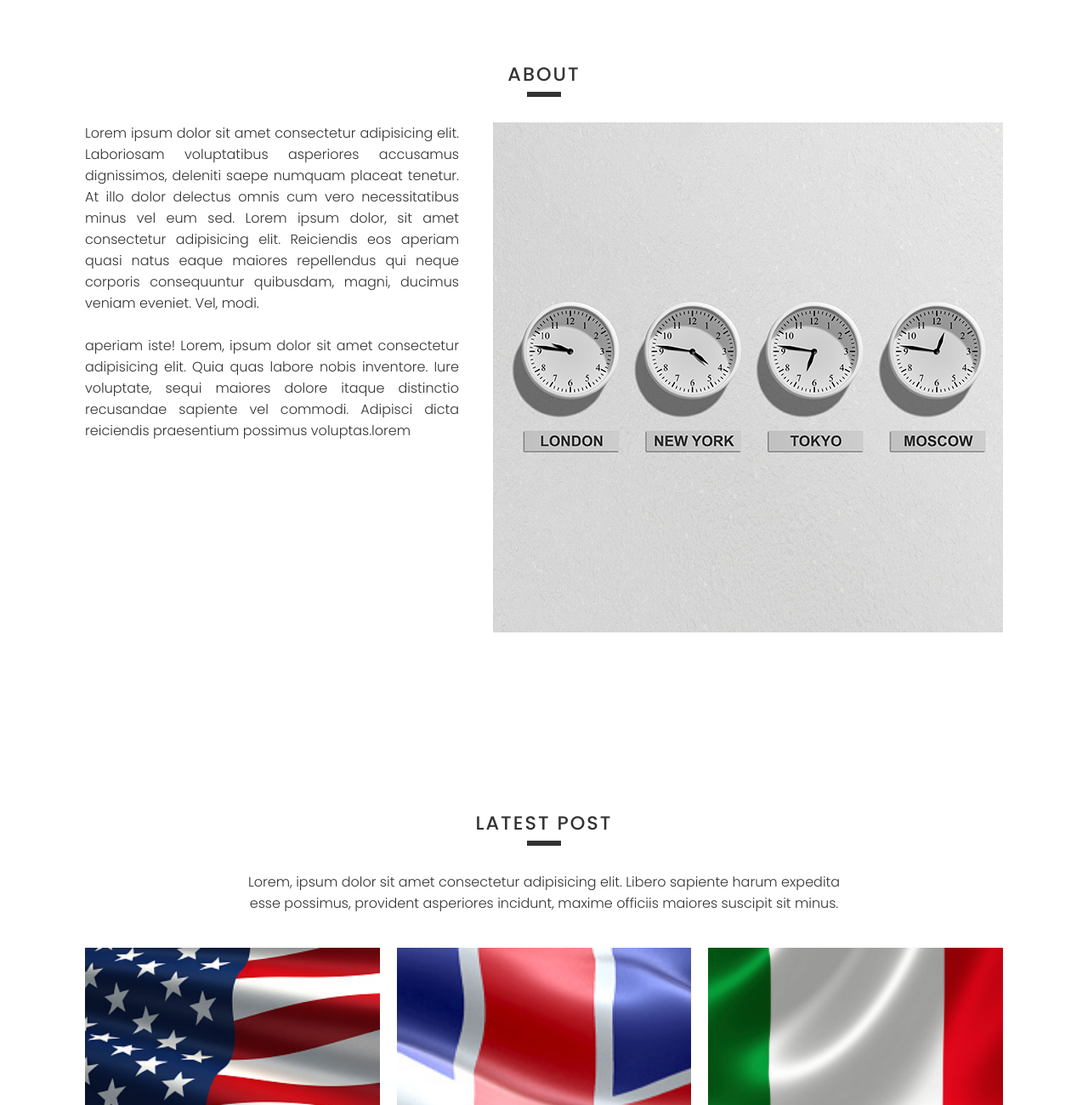
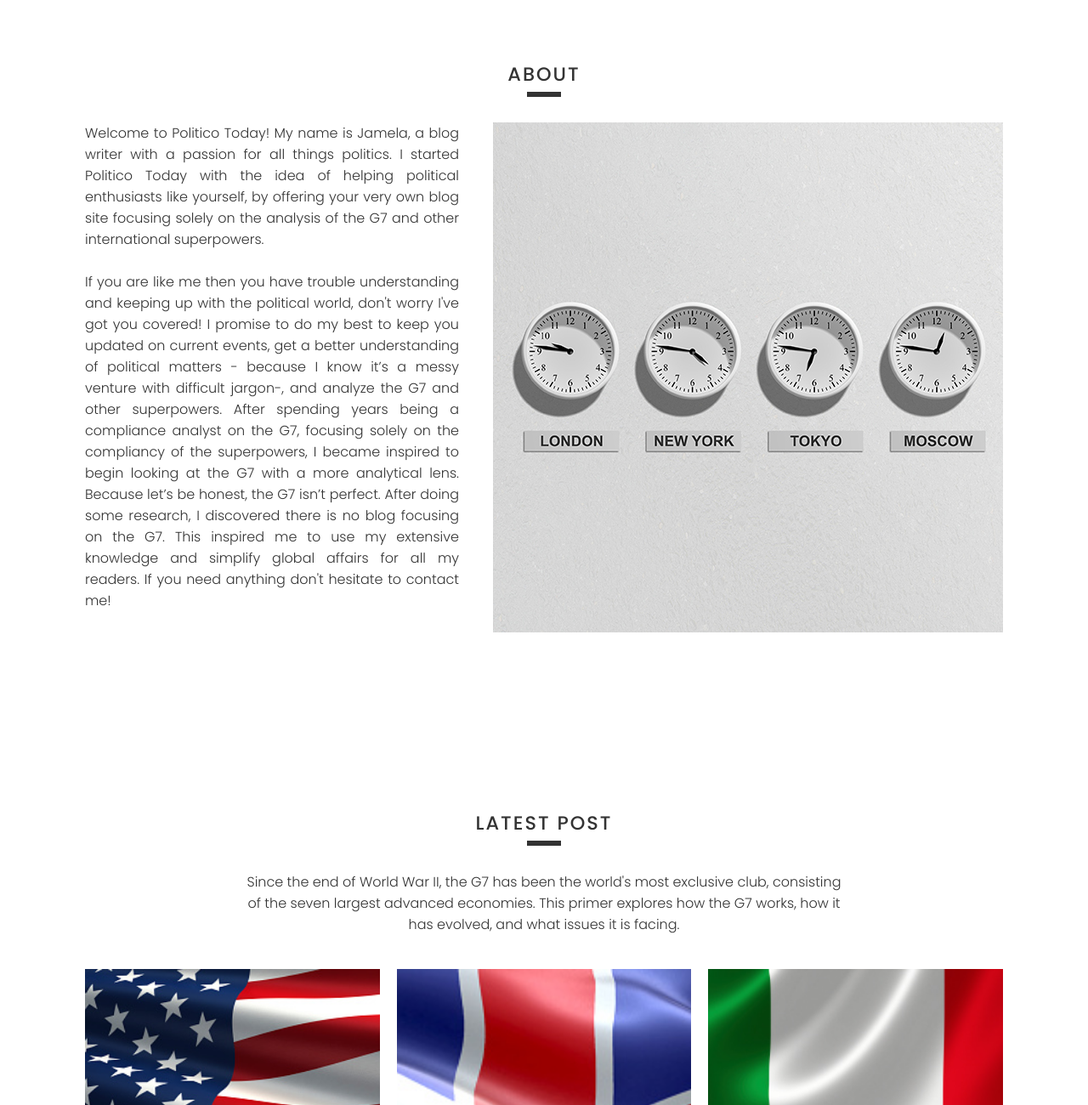
Before and after one commit to salmanja/blogsite, a plain HTML site: page index.html in a window 1280 px wide. Shown: the part 830-2130 px from the top of the page at 85% size. Drawn offline with Linux system fonts and the light colour scheme.

Commit message:
content change

```diff
--- a/index.html
+++ b/index.html
@@ -36,17 +36,11 @@
       <div class="contentBx">
         <div class="content">
           <p>
-            Lorem ipsum dolor sit amet consectetur adipisicing elit. Laboriosam
-            voluptatibus asperiores accusamus dignissimos, deleniti saepe
-            numquam placeat tenetur. At illo dolor delectus omnis cum vero
-            necessitatibus minus vel eum sed. Lorem ipsum dolor, sit amet
-            consectetur adipisicing elit. Reiciendis eos aperiam quasi natus
-            eaque maiores repellendus qui neque corporis consequuntur quibusdam,
-            magni, ducimus veniam eveniet. Vel, modi. <br /><br />
-            aperiam iste! Lorem, ipsum dolor sit amet consectetur adipisicing
-            elit. Quia quas labore nobis inventore. Iure voluptate, sequi
-            maiores dolore itaque distinctio recusandae sapiente vel commodi.
-            Adipisci dicta reiciendis praesentium possimus voluptas.lorem
+            Welcome to Politico Today! My name is Jamela, a blog writer with a passion for all things politics. I started Politico Today with the idea of helping political enthusiasts like yourself, by offering your very own blog site focusing solely on the analysis of the G7 and other international superpowers.
+            <br /><br />
+            If you are like me then you have trouble understanding and keeping up with the political world, don't worry I've got you covered! I promise to do my best to keep you updated on current events, get a better understanding of political matters - because I know it’s a messy venture with difficult jargon-, and analyze the G7 and other superpowers. After spending years being a compliance analyst on the G7, focusing solely on the compliancy of the superpowers, I became inspired to begin looking at the G7 with a more analytical lens. Because let’s be honest, the G7 isn’t perfect. After doing some research, I discovered there is no blog focusing on the G7. This inspired me to use my extensive knowledge and simplify global affairs for all my readers.
+If you need anything don't hesitate to contact me!
+
           </p>
         </div>
         <div class="content">
@@ -62,9 +56,7 @@
       <div class="title">
         <h2>Latest Post</h2>
         <p>
-          Lorem, ipsum dolor sit amet consectetur adipisicing elit. Libero
-          sapiente harum expedita esse possimus, provident asperiores incidunt,
-          maxime officiis maiores suscipit sit minus.
+          Since the end of World War II, the G7 has been the world's most exclusive club, consisting of the seven largest advanced economies. This primer explores how the G7 works, how it has evolved, and what issues it is facing.
         </p>
       </div>
       <div class="contentBx">
```
